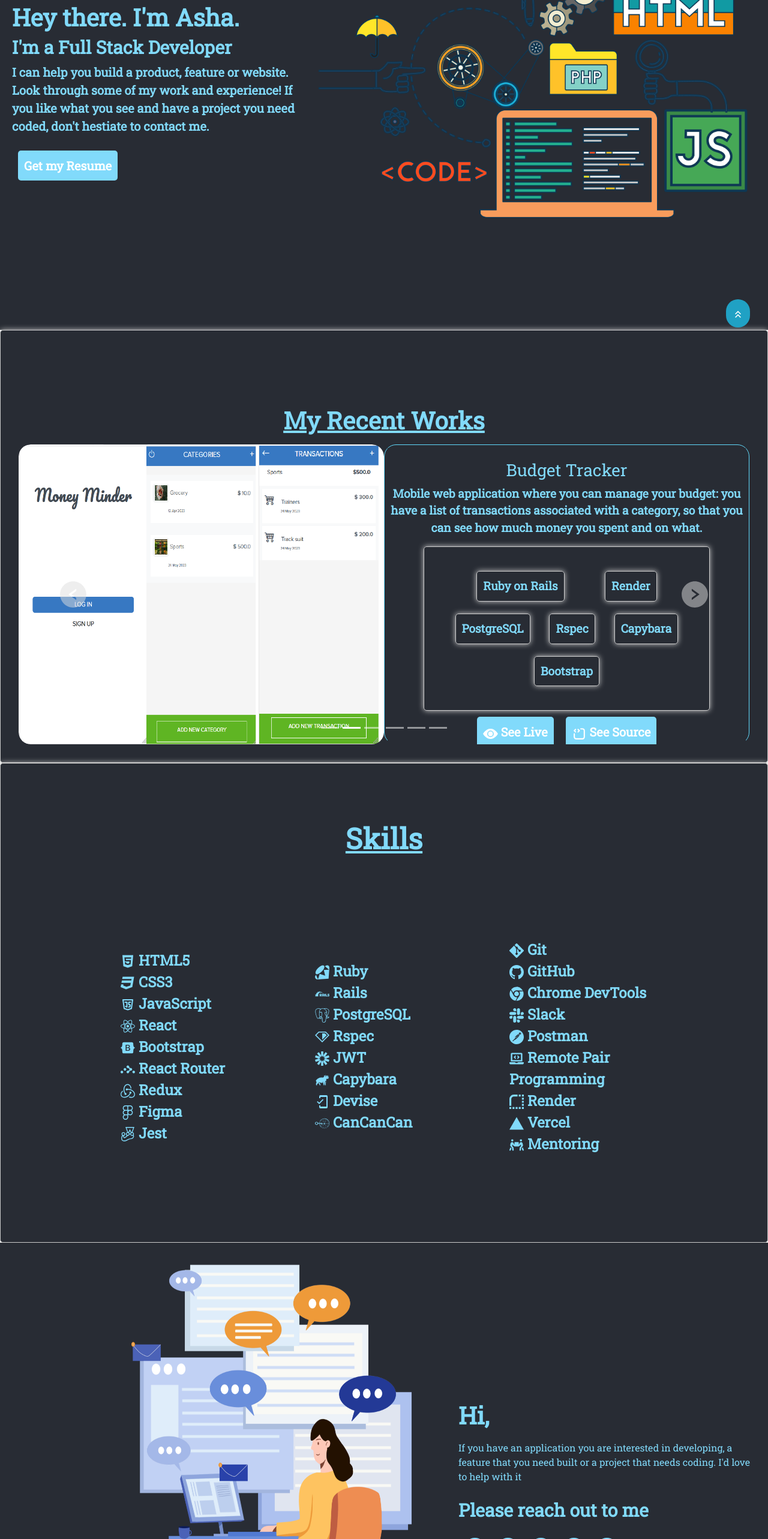
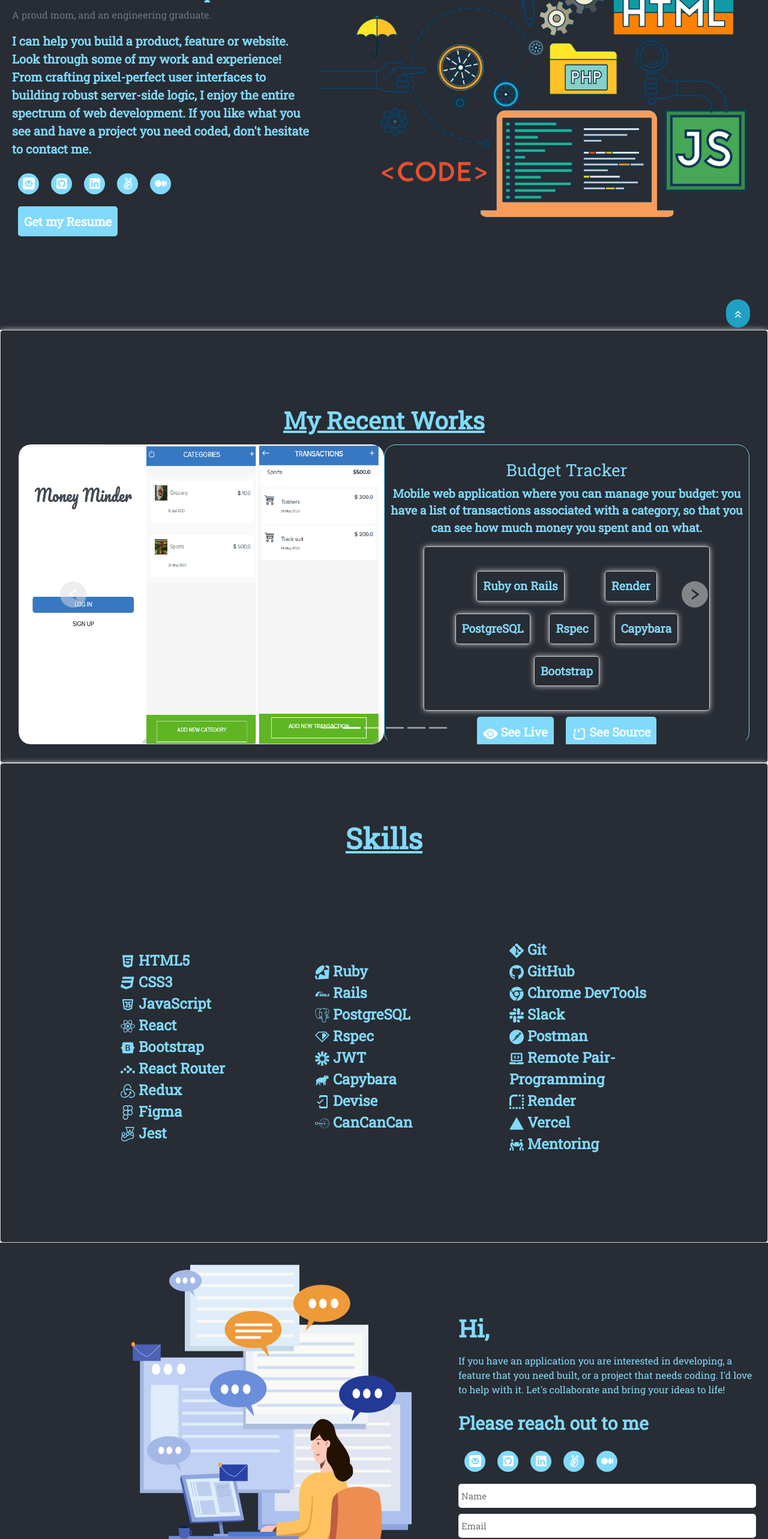
Before and after one commit to asharanjith/Asha-Portfolio, a React (Create React App) app: page / in a window 1280 px wide. Shown: the part 234-2800 px from the top of the page at 60% size. Built offline with nearby package versions, Linux system fonts and the light colour scheme; a web font is replaced by a local one.

Commit message:
Add requirements and form

```diff
--- a/package.json
+++ b/package.json
@@ -3,6 +3,7 @@
   "version": "0.1.0",
   "private": true,
   "dependencies": {
+    "@formspree/react": "^2.4.2",
     "@testing-library/jest-dom": "^5.16.5",
     "@testing-library/react": "^13.4.0",
     "@testing-library/user-event": "^13.5.0",
--- a/src/App.css
+++ b/src/App.css
@@ -29,6 +29,37 @@
   animation: captionEntry 1s ease-in-out;
 }
 
+.buttonMedia {
+  background-color: rgb(129, 218, 251);
+  color: rgb(129, 218, 251);
+  border: none;
+  height: 35px;
+  width: 35px;
+  border-radius: 50%;
+  margin: 10px;
+  font-size: 20px;
+  font-weight: bold;
+  cursor: pointer;
+  display: inline-block;
+  text-align: center;
+}
+
+.buttonMedia:hover {
+  background-color: #fff;
+  color: rgb(32 161 196);
+  border: 1px solid #61dafb;
+}
+
+.buttonMedia a {
+  text-decoration: none;
+  color: #fff;
+}
+
+.buttonMedia a:hover {
+  text-decoration: none;
+  color: rgb(32 161 196);
+}
+
 @media (max-width: 768px) {
   .scrollTop {
     bottom: 10px;
@@ -36,4 +67,8 @@
     padding: 5px;
     font-size: 15px;
   }
+
+  .buttonMedia {
+    font-size: 15px;
+  }
 }
--- a/src/components/Contact/Contact.js
+++ b/src/components/Contact/Contact.js
@@ -1,5 +1,6 @@
 import React from 'react';
 import PropTypes from 'prop-types';
+import { useForm, ValidationError } from '@formspree/react';
 import { FaGithubSquare, FaLinkedin, FaAngellist } from 'react-icons/fa';
 import { BsMedium } from 'react-icons/bs';
 import { ImMail } from 'react-icons/im';
@@ -7,6 +8,16 @@ import style from './Contact.module.css';
 import contactImage from '../../assets/contactImage.png';
 
 const Contact = ({ themeMode }) => {
+  const [state, handleSubmit] = useForm('mwkjdqza');
+
+  const handleFormSubmit = async (event) => {
+    event.preventDefault();
+    await handleSubmit(event);
+
+    const formElement = event.target;
+    formElement.reset();
+  };
+
   React.useEffect(() => {
     const handleScroll = () => {
       const element = document.getElementById('contactImage');
@@ -23,6 +34,7 @@ const Contact = ({ themeMode }) => {
       window.removeEventListener('scroll', handleScroll);
     };
   }, []);
+
   const lightModeStyles = {
     backgroundColor: 'rgb(244 240 240)',
     color: 'rgb(32 161 196)',
@@ -39,37 +51,74 @@ const Contact = ({ themeMode }) => {
           <h2 className={style.title}>Hi,</h2>
           <p className={style.description}>
             If you have an application you are interested in developing,
-            a feature that you need built or a project that needs coding.
-            I&apos;d love to help with it
+            a feature that you need built, or a project that needs coding.
+            I&apos;d love to help with it. Let&apos;s collaborate and bring your ideas to life!
           </p>
           <h4>Please reach out to me</h4>
           <div>
-            <span className={style.buttonMedia}>
+            <span className="buttonMedia">
               <a href="mailto:ashasvijayan@gmail.com" target="_blank" rel="noreferrer">
                 <ImMail />
               </a>
             </span>
-            <span className={style.buttonMedia}>
+            <span className="buttonMedia">
               <a href="https://github.com/asharanjith" target="_blank" rel="noreferrer">
                 <FaGithubSquare />
               </a>
             </span>
-            <span className={style.buttonMedia}>
+            <span className="buttonMedia">
               <a href="https://linkedin.com/in/ashavijayan" target="_blank" rel="noreferrer">
                 <FaLinkedin />
               </a>
             </span>
-            <span className={style.buttonMedia}>
+            <span className="buttonMedia">
               <a href="https://wellfound.com/u/asha-sethu-vijayan" target="_blank" rel="noreferrer">
                 <FaAngellist />
               </a>
             </span>
-            <span className={style.buttonMedia}>
+            <span className="buttonMedia">
               <a href="https://medium.com/@ashasvijayan" target="_blank" rel="noreferrer">
                 <BsMedium />
               </a>
             </span>
           </div>
+          <form onSubmit={handleFormSubmit} className={style.contactForm}>
+            <input
+              id="name"
+              type="name"
+              name="name"
+              placeholder="Name"
+            />
+            <ValidationError
+              prefix="Name"
+              field="name"
+              errors={state.errors}
+            />
+            <input
+              id="email"
+              type="email"
+              name="email"
+              placeholder="Email"
+            />
+            <ValidationError
+              prefix="Email"
+              field="email"
+              errors={state.errors}
+            />
+            <textarea
+              id="message"
+              name="message"
+              placeholder="Message"
+            />
+            <ValidationError
+              prefix="Message"
+              field="message"
+              errors={state.errors}
+            />
+            <button type="submit" disabled={state.submitting} className="buttonLink">
+              Get in touch
+            </button>
+          </form>
         </div>
         <div className={style.imageContainer} id="contactImage">
           <img src={contactImage} className={style.homeImage} alt="..." />
--- a/src/components/Contact/Contact.module.css
+++ b/src/components/Contact/Contact.module.css
@@ -40,35 +40,31 @@
   align-items: center;
 }
 
-.buttonMedia {
-  background-color: rgb(129, 218, 251);
-  color: rgb(129, 218, 251);
-  border: none;
-  height:35px;
-  width: 35px;
-  border-radius: 50%;
-  margin: 10px;
-  font-size: 20px;
-  font-weight: bold;
-  cursor: pointer;
-  display: inline-block;
-  text-align: center;
+.contactForm {
+  width: 100%;
+  display: flex;
+  flex-direction: column;
+  justify-content: center;
+  align-items: flex-start;
+  gap: 10px;
 }
 
-.buttonMedia:hover {
-  background-color: #fff;
-  color: rgb(32 161 196);
-  border: 1px solid #61dafb;
+.contactForm input {
+  width: 100%;
+  height: 40px;
+  border: none;
+  border-radius: 5px;
+  padding: 5px;
+  font-size: 15px;
 }
 
-.buttonMedia a {
-  text-decoration: none;
-  color: #fff;
-}
-
-.buttonMedia a:hover {
-  text-decoration: none;
-  color: rgb(32 161 196);
+.contactForm textarea {
+  width: 100%;
+  height: 100px;
+  border: none;
+  border-radius: 5px;
+  padding: 5px;
+  font-size: 15px;
 }
 
 @media (max-width: 768px) {
@@ -95,8 +91,4 @@
     justify-content: flex-start;
     padding-bottom: 20px;
   }
-
-  .buttonMedia {
-    font-size: 15px;
-  }
 }
--- a/src/components/Home.js
+++ b/src/components/Home.js
@@ -1,5 +1,8 @@
 import React from 'react';
 import PropTypes from 'prop-types';
+import { FaGithubSquare, FaLinkedin, FaAngellist } from 'react-icons/fa';
+import { BsMedium } from 'react-icons/bs';
+import { ImMail } from 'react-icons/im';
 import homepage from '../assets/homepage.png';
 import style from './Home.module.css';
 
@@ -26,13 +29,44 @@ const Home = ({ themeMode }) => {
             <span> Asha.</span>
           </h2>
           <h4>I&apos;m a Full Stack Developer</h4>
+          <p className="text-muted"> A proud mom, and an engineering graduate.</p>
           <p className={style.description}>
             I can help you build a product,
             feature or website. Look through
             some of my work and experience!
+            From crafting pixel-perfect user interfaces
+            to building robust server-side logic,
+            I enjoy the entire spectrum of web development.
             If you like what you see and have a project
-            you need coded, don&apos;t hestiate to contact me.
+            you need coded, don&apos;t hesitate to contact me.
           </p>
+          <div>
+            <span className="buttonMedia">
+              <a href="mailto:ashasvijayan@gmail.com" target="_blank" rel="noreferrer">
+                <ImMail />
+              </a>
+            </span>
+            <span className="buttonMedia">
+              <a href="https://github.com/asharanjith" target="_blank" rel="noreferrer">
+                <FaGithubSquare />
+              </a>
+            </span>
+            <span className="buttonMedia">
+              <a href="https://linkedin.com/in/ashavijayan" target="_blank" rel="noreferrer">
+                <FaLinkedin />
+              </a>
+            </span>
+            <span className="buttonMedia">
+              <a href="https://wellfound.com/u/asha-sethu-vijayan" target="_blank" rel="noreferrer">
+                <FaAngellist />
+              </a>
+            </span>
+            <span className="buttonMedia">
+              <a href="https://medium.com/@ashasvijayan" target="_blank" rel="noreferrer">
+                <BsMedium />
+              </a>
+            </span>
+          </div>
           <button type="button" className="buttonLink">
             <a href="https://drive.google.com/file/d/1d_Ofo5C37NGMlP8L5upFXYChV1axO-VW/view?usp=sharing" target="_blank" rel="noreferrer">
               Get my Resume
--- a/src/components/Home.module.css
+++ b/src/components/Home.module.css
@@ -28,16 +28,18 @@
   height: 100%;
   width: 100%;
 }
-h2{
+
+h2 {
   font-size: 40px;
   font-weight: bold;
 }
-h4{
+
+h4 {
   font-size: 30px;
   font-weight: bold;
+}
 
-}
-.description{
+.description {
   font-size: 20px;
   font-weight: bold;
 }
@@ -67,4 +69,8 @@ h4{
     justify-content: flex-start;
     padding-top: 75px;
   }
+
+  h4 {
+    font-size: 20px;
+  }
 }
--- a/src/components/Projects/Projects.js
+++ b/src/components/Projects/Projects.js
@@ -57,13 +57,13 @@ const Projects = ({ themeMode }) => {
                       ))}
                     </div>
                     <button type="button" className="buttonLink">
-                      <a href={project.liveLink}>
+                      <a href={project.liveLink} target="_blank" rel="noreferrer">
                         <BsFillEyeFill className={style.captionIcon} />
                         See Live
                       </a>
                     </button>
                     <button type="button" className="buttonLink">
-                      <a href={project.githubLink}>
+                      <a href={project.githubLink} target="_blank" rel="noreferrer">
                         <TbSourceCode className={style.captionIcon} />
                         See Source
                       </a>
--- a/src/components/Skills/Skills.js
+++ b/src/components/Skills/Skills.js
@@ -163,7 +163,7 @@ const Skills = ({ themeMode }) => {
           <li>
             <FaLaptopCode />
             {'  '}
-            Remote Pair Programming
+            Remote Pair-Programming
           </li>
           <li>
             <SiRender />
--- a/src/components/Skills/Skills.module.css
+++ b/src/components/Skills/Skills.module.css
@@ -33,6 +33,7 @@
   list-style: none;
   font-size: 1.5rem;
   font-weight: 700;
+
   /* color: #61dafb; */
   text-align: start;
 }
--- a/src/components/navbarList/Navbar.js
+++ b/src/components/navbarList/Navbar.js
@@ -44,7 +44,7 @@ const Navbar = ({
             to="/"
             className={({ isActive }) => (isActive ? `${style.isActive}` : '')}
           >
-            Home
+            About
           </NavLink>
           <NavLink
             onClick={() => {
```
Also changed, not shown: src/index.css (+4 -4 lines), 1 other file (tests, documents, lock files or other folders).
